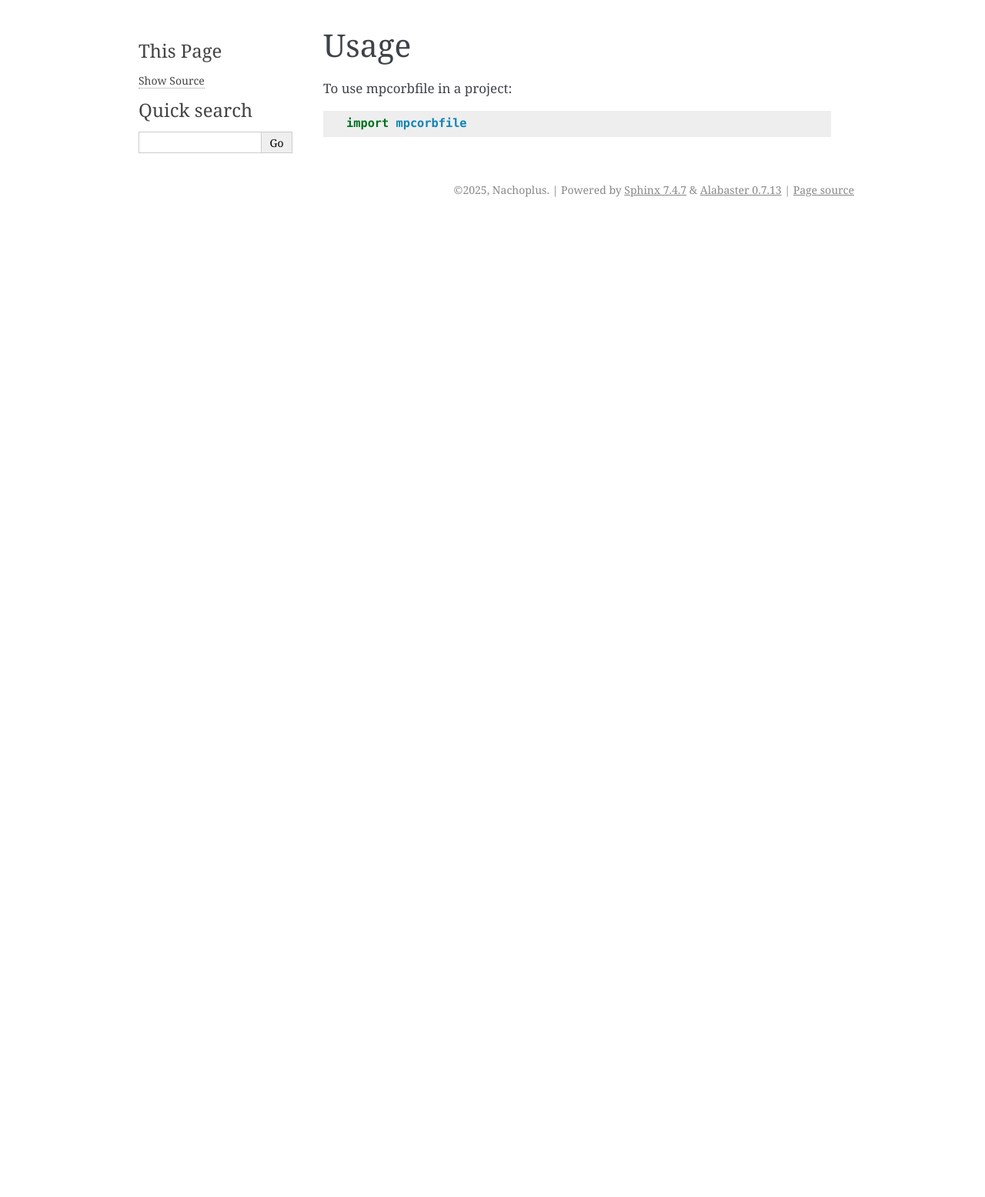
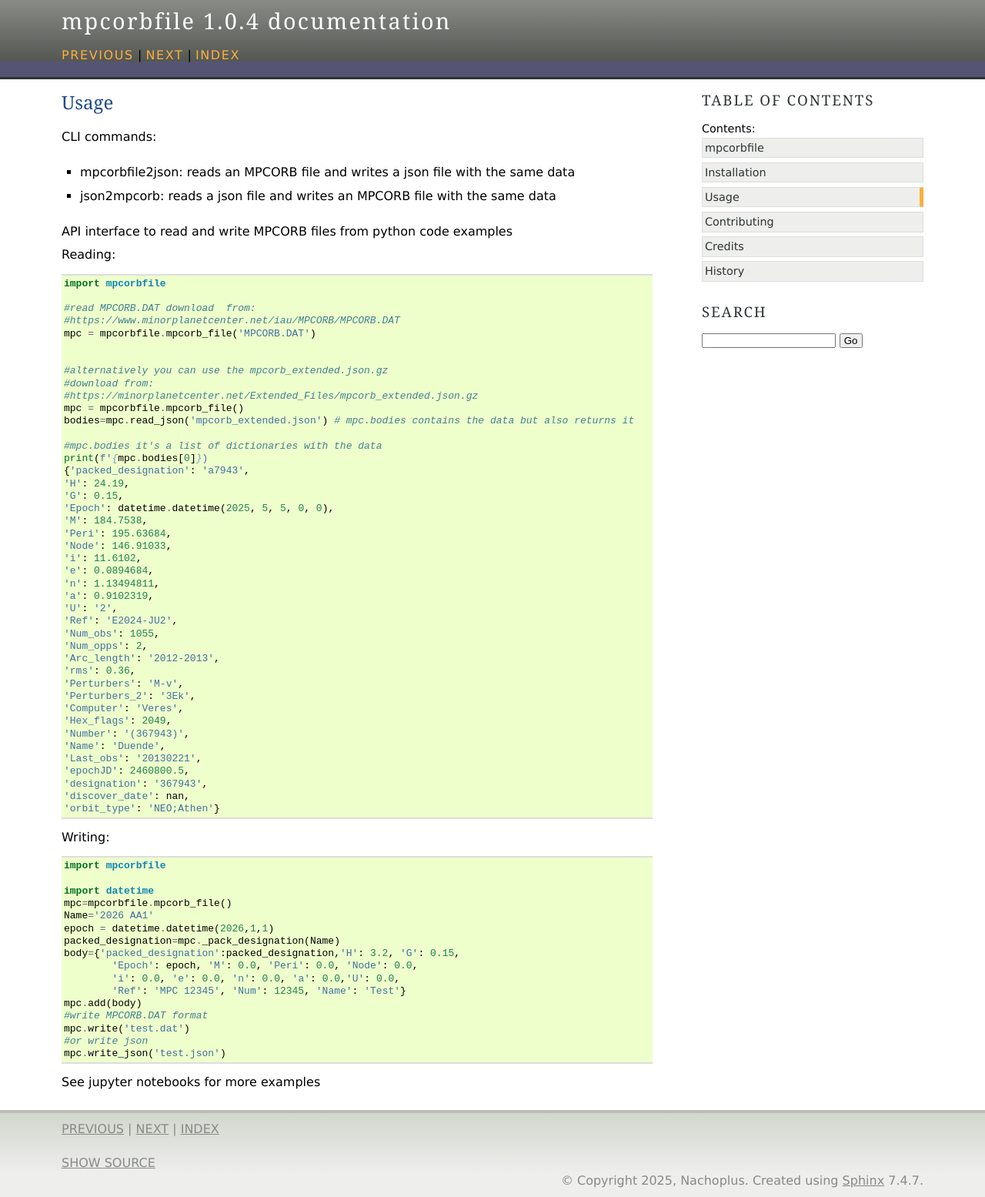
Before and after one commit to nachoplus/mpcorbfile, a Sphinx documentation site: the page built from docs/usage.rst, in a window 1280 px wide. Shown: the whole page at 77% size. Built offline with Sphinx 7.4.7, drawn with Linux system fonts in a browser that asks for light colours; pages that are not in the unit, such as notebooks, are missing from menus; before the commit the page ends 900 px from its top, so only the background shows below that.

Commit message:
jupyter nb in documentation. ruff formatting

```diff
--- a/HISTORY.rst
+++ b/HISTORY.rst
@@ -1,6 +1,12 @@
 =======
 History
 =======
+
+1.0.4 (2025-03-17)
+------------------
+* better Documentation
+* include jupyter notebook examples
+
 
 1.0.3 (2025-03-16)
 ------------------
--- a/docs/conf.py
+++ b/docs/conf.py
@@ -19,9 +19,11 @@
 #
 import os
 import sys
+from pathlib import Path
 
 sys.path.insert(0, os.path.abspath(".."))
-sys.path.insert(1, os.path.abspath("../src"))
+sys.path.insert(1, str(Path("..", "src").resolve()))
+sys.path.insert(2, str(Path("..", "jupyter").resolve()))
 
 import mpcorbfile
 
@@ -33,7 +35,7 @@
 
 # Add any Sphinx extension module names here, as strings. They can be
 # extensions coming with Sphinx (named 'sphinx.ext.*') or your custom ones.
-extensions = ["sphinx.ext.autodoc", "sphinx.ext.viewcode"]
+extensions = ["sphinx.ext.autodoc", "sphinx.ext.viewcode","nbsphinx"]
 
 # Add any paths that contain templates here, relative to this directory.
 templates_path = ["_templates"]
@@ -66,7 +68,7 @@
 #
 # This is also used if you do content translation via gettext catalogs.
 # Usually you set "language" from the command line for these cases.
-language = None
+language = "English"
 
 # List of patterns, relative to source directory, that match files and
 # directories to ignore when looking for source files.
@@ -85,7 +87,8 @@
 # The theme to use for HTML and HTML Help pages.  See the documentation for
 # a list of builtin themes.
 #
-html_theme = "alabaster"
+#html_theme = "bizstyle"
+html_theme = "agogo"
 
 # Theme options are theme-specific and customize the look and feel of a
 # theme further.  For a list of options available for each theme, see the
@@ -96,7 +99,7 @@
 # Add any paths that contain custom static files (such as style sheets) here,
 # relative to this directory. They are copied after the builtin static files,
 # so a file named "default.css" will overwrite the builtin "default.css".
-html_static_path = ["_static"]
+html_static_path = ["static"]
 
 
 # -- Options for HTMLHelp output ---------------------------------------
--- a/docs/index.rst
+++ b/docs/index.rst
@@ -8,6 +8,7 @@
    readme
    installation
    usage
+   jupyter
    modules
    contributing
    authors
--- a/docs/usage.rst
+++ b/docs/usage.rst
@@ -2,6 +2,79 @@
 Usage
 =====
 
-To use mpcorbfile in a project::
+CLI commands:
 
-    import mpcorbfile
+* mpcorbfile2json: reads an MPCORB file and writes a json file with the same data
+* json2mpcorb: reads a json file and writes an MPCORB file with the same data
+
+
+API interface to read and write MPCORB files from python code examples
+
+Reading::
+
+        import mpcorbfile
+
+        #read MPCORB.DAT download  from:
+        #https://www.minorplanetcenter.net/iau/MPCORB/MPCORB.DAT
+        mpc = mpcorbfile.mpcorb_file('MPCORB.DAT')
+
+
+        #alternatively you can use the mpcorb_extended.json.gz
+        #download from:
+        #https://minorplanetcenter.net/Extended_Files/mpcorb_extended.json.gz
+        mpc = mpcorbfile.mpcorb_file()
+        bodies=mpc.read_json('mpcorb_extended.json') # mpc.bodies contains the data but also returns it
+
+        #mpc.bodies it's a list of dictionaries with the data
+        print(f'{mpc.bodies[0]})
+        {'packed_designation': 'a7943',
+        'H': 24.19,
+        'G': 0.15,
+        'Epoch': datetime.datetime(2025, 5, 5, 0, 0),
+        'M': 184.7538,
+        'Peri': 195.63684,
+        'Node': 146.91033,
+        'i': 11.6102,
+        'e': 0.0894684,
+        'n': 1.13494811,
+        'a': 0.9102319,
+        'U': '2',
+        'Ref': 'E2024-JU2',
+        'Num_obs': 1055,
+        'Num_opps': 2,
+        'Arc_length': '2012-2013',
+        'rms': 0.36,
+        'Perturbers': 'M-v',
+        'Perturbers_2': '3Ek',
+        'Computer': 'Veres',
+        'Hex_flags': 2049,
+        'Number': '(367943)',
+        'Name': 'Duende',
+        'Last_obs': '20130221',
+        'epochJD': 2460800.5,
+        'designation': '367943',
+        'discover_date': nan,
+        'orbit_type': 'NEO;Athen'}
+
+Writing::
+
+        import mpcorbfile
+
+        import datetime
+        mpc=mpcorbfile.mpcorb_file()
+        Name='2026 AA1'
+        epoch = datetime.datetime(2026,1,1)
+        packed_designation=mpc._pack_designation(Name)
+        body={'packed_designation':packed_designation,'H': 3.2, 'G': 0.15,
+                'Epoch': epoch, 'M': 0.0, 'Peri': 0.0, 'Node': 0.0,
+                'i': 0.0, 'e': 0.0, 'n': 0.0, 'a': 0.0,'U': 0.0,
+                'Ref': 'MPC 12345', 'Num': 12345, 'Name': 'Test'}
+        mpc.add(body)
+        #write MPCORB.DAT format
+        mpc.write('test.dat')
+        #or write json
+        mpc.write_json('test.json')
+
+
+
+See jupyter notebooks for more examples
--- a/pyproject.toml
+++ b/pyproject.toml
@@ -1,6 +1,6 @@
 [tool.poetry]
 name = "mpcorbfile"
-version = "1.0.3"
+version = "1.0.4"
 description = "Read and write MPCORB files from  minor planet center"
 readme = "README.rst"
 license = "MIT"
@@ -42,6 +42,8 @@
 pandas = "^2.2.3"
 tox = "^4.24.1"
 ipykernel = "^6.29.5"
+nbsphinx = "^0.9.7"
+pandoc = "^2.4"
 
 [tool.poetry.group.test.dependencies]
 coverage = "*"
```
Also changed, not shown: README.rst (+4 -40 lines), config_poetry_with_pypirc_credentials.py (+6 -5 lines), src/mpcorbfile/__init__.py (+5 -5 lines), 6 other files.
